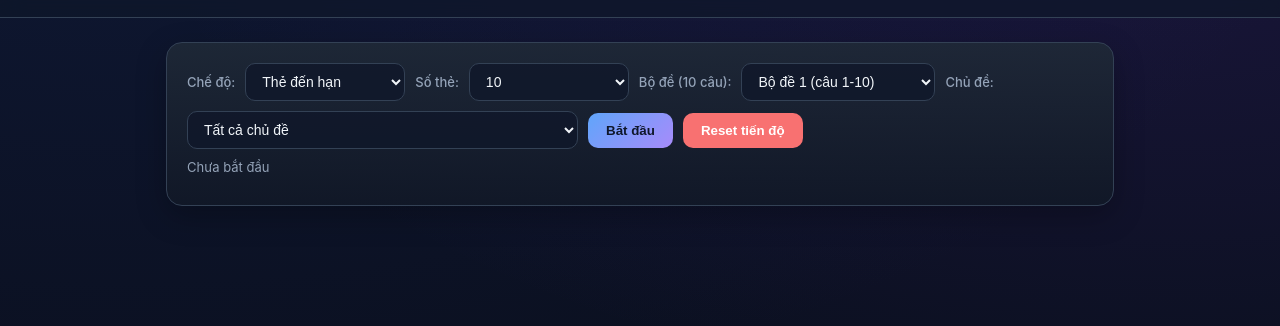
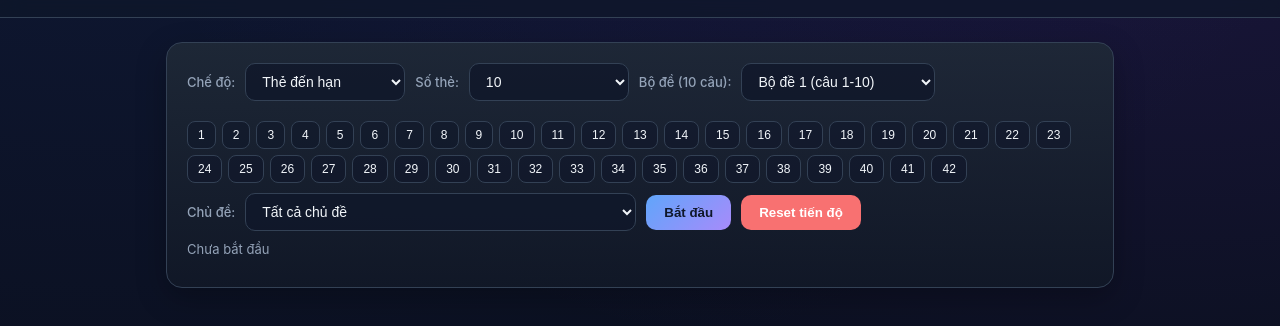
Before and after one commit to ivakavych-kartoshka/VNR, a plain HTML site: page index.html in a window 1280 px wide. Shown: the part 96-422 px from the top of the page. Drawn offline with Linux system fonts and the light colour scheme.

Commit message:
Add visible set buttons

```diff
--- a/app.js
+++ b/app.js
@@ -38,6 +38,25 @@ function populateSetSelects() {
 }
 populateTopicSelects();
 populateSetSelects();
+function populateSetGrid() {
+  const grid = document.getElementById('study-set-grid');
+  if (!grid) return;
+  grid.innerHTML = '';
+  const sets = Math.ceil(BANK.length / 10);
+  for (let i = 1; i <= sets; i++) {
+    const btn = document.createElement('button');
+    btn.className = 'set-btn';
+    btn.textContent = i;
+    btn.addEventListener('click', () => {
+      document.getElementById('study-set').value = String(i);
+      document.querySelectorAll('.set-btn').forEach(b => b.classList.remove('active'));
+      btn.classList.add('active');
+      document.getElementById('study-start').click();
+    });
+    grid.appendChild(btn);
+  }
+}
+populateSetGrid();
 
 function loadProgress() {
   try { return JSON.parse(localStorage.getItem(STORAGE_KEY)) || {}; } catch (e) { return {}; }
--- a/index.html
+++ b/index.html
@@ -41,6 +41,7 @@
           <option value="all">Tất cả</option>
           <option value="1" selected>Bộ đề 1 (câu 1-10)</option>
         </select>
+        <div id="study-set-grid" class="set-grid"></div>
         <label>Chủ đề:</label>
         <select id="study-topic"><option value="all">Tất cả chủ đề</option></select>
         <button id="study-start" class="primary">Bắt đầu</button>
--- a/style.css
+++ b/style.css
@@ -100,6 +100,10 @@ main { max-width: 980px; margin: 24px auto; padding: 0 16px; }
 .rating .good { background: var(--good); color: #1f2937; }
 .rating .easy { background: var(--accent); color: #1f2937; }
 .small { font-size: 13px; color: var(--muted); }
+.set-grid { display: flex; flex-wrap: wrap; gap: 6px; margin-top: 10px; max-height: 120px; overflow: auto; }
+.set-btn { padding: 6px 10px; border-radius: 8px; border: 1px solid var(--border); background: rgba(15,23,42,0.6); color: var(--text); cursor: pointer; font-size: 12px; }
+.set-btn:hover { border-color: var(--accent); }
+.set-btn.active { background: var(--accent); color: #0f172a; border-color: var(--accent); }
 .browse-list { max-height: 62vh; overflow: auto; }
 .browse-item { padding: 12px; border-bottom: 1px solid var(--border); }
 .browse-item .q { font-weight: 600; margin-bottom: 6px; line-height: 1.5; }
```
